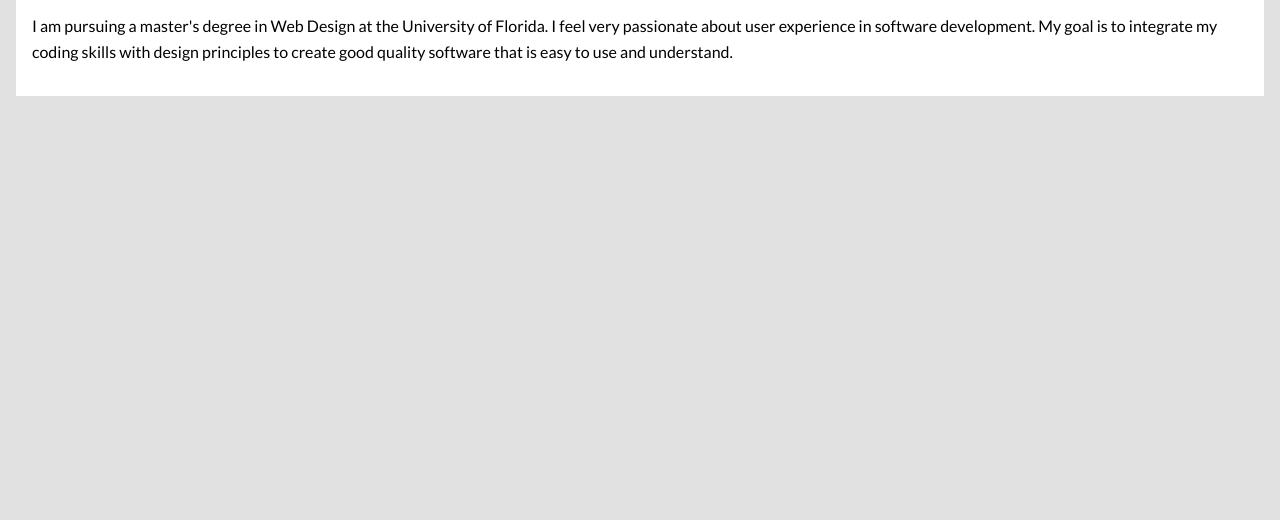
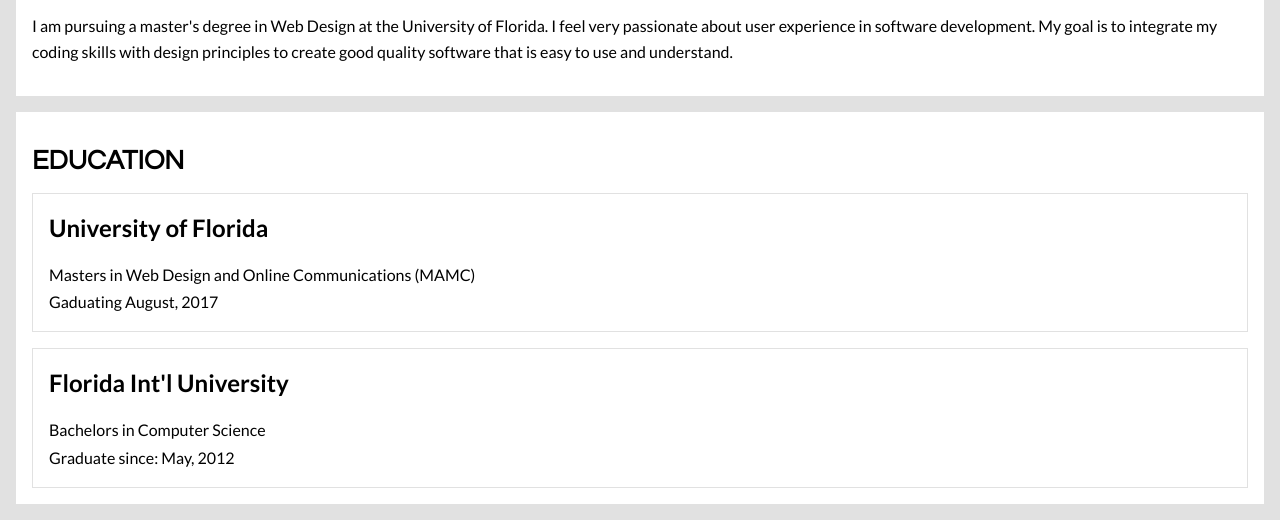
Before and after one commit to claulg2701/project_resume_deleon_claudia, a plain HTML site: page index.html in a window 1280 px wide. Shown: the part 1468-1988 px from the top of the page. Before the commit the page ends 1580 px from the top, so only its background shows below. Drawn offline with Linux system fonts and the light colour scheme.

Commit message:
add education section

```diff
--- a/css/main.css
+++ b/css/main.css
@@ -11,7 +11,8 @@ h1 {
 }
 
 .topbar,
-.sidebar {
+.sidebar,
+main {
     background-color: #ffffff;
     padding: 1em;
     margin: 1em;
@@ -57,3 +58,19 @@ h1 {
     font-size: 1em;
     line-height: 1.6em;
 }
+
+main article {
+    font-size: 1em;
+    line-height: 1.7em;
+}
+
+.school {
+    border: 1px solid #e1e1e1;
+    margin-bottom: 1em;
+    padding: 0 1em;
+    box-sizing: border-box;
+}
+
+.education > *:last-child {
+    margin-bottom: 0;
+}
--- a/index.html
+++ b/index.html
@@ -34,6 +34,25 @@
         </p>
       </article>
     </section>
+    <main>
+      <section class="education">
+        <h1>Education</h1>
+        <article class="school">
+          <h2>University of Florida</h2>
+          <p>
+            Masters in Web Design and Online Communications (MAMC)<br/>
+            <time datetime="2017-08-20">Gaduating August, 2017</time>
+          </p>
+        </article>
+        <article class="school">
+          <h2>Florida Int'l University</h2>
+          <p>
+            Bachelors in Computer Science<br/>
+            Graduate since: <time datetime="2012-06-10">May, 2012</time>
+          </p>
+        </article>
+      </section>
+    </main>
     <script src="bower_components/jquery/dist/jquery.min.js"></script>
     <script src="js/main.js"></script>
 </body>
```
